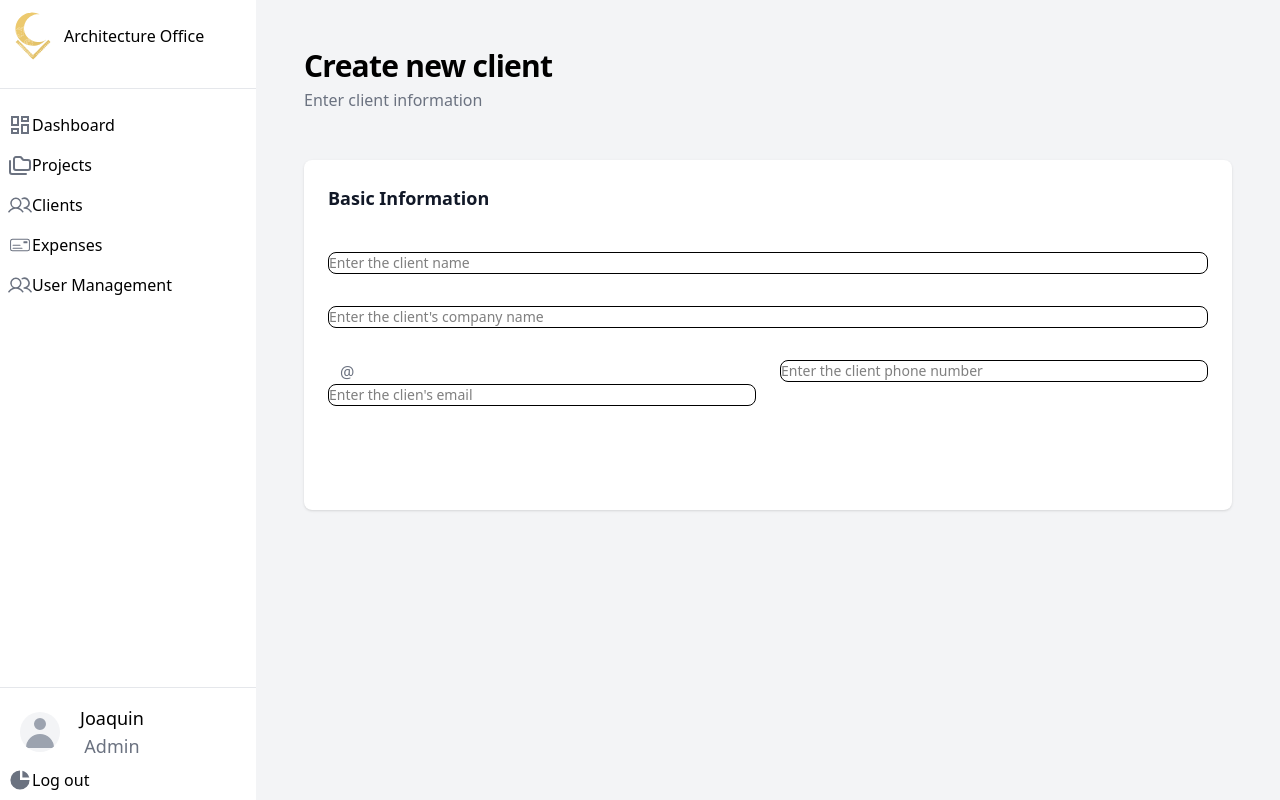
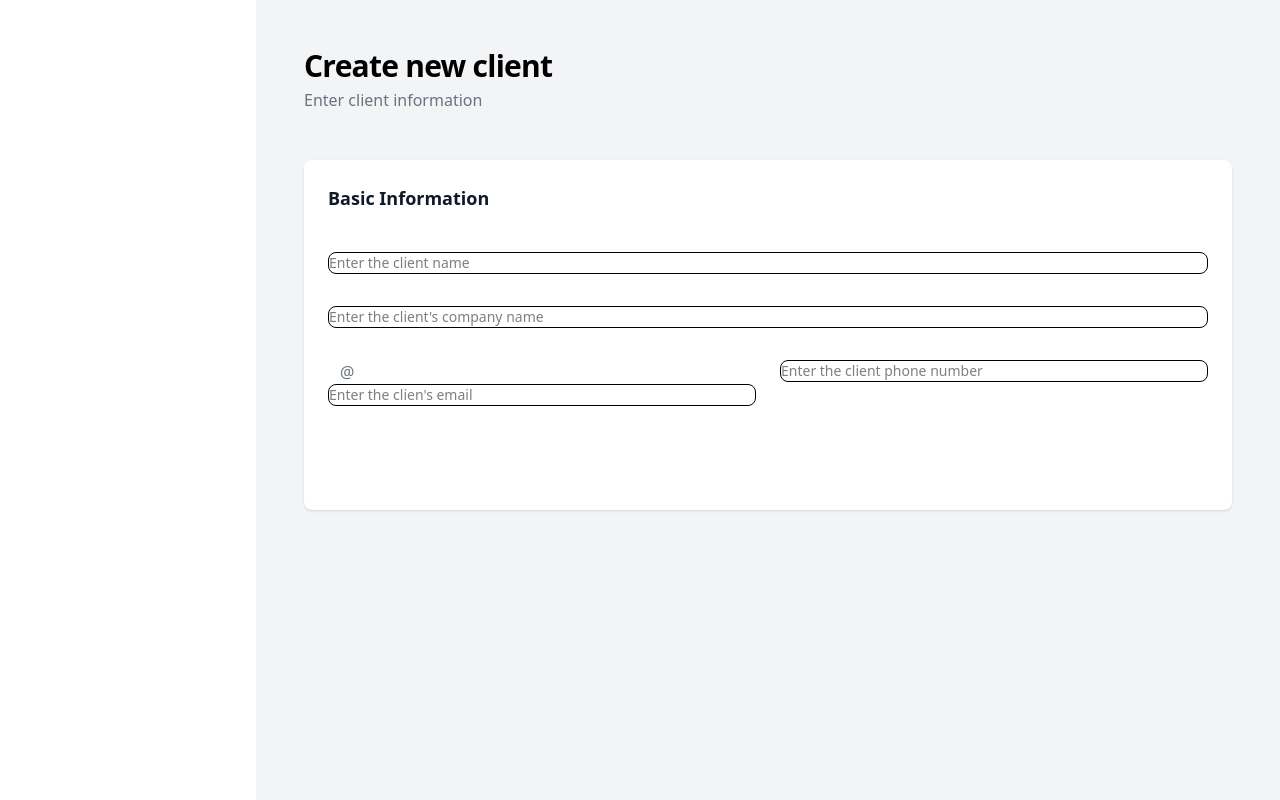
Before and after one commit to Aquino-Joaquin/architecture-office-management, a React (Vite) app in the folder frontend/: page /newclient in a window 1280 px wide. Built offline with nearby package versions, Linux system fonts and the light colour scheme.

Commit message:
feat: display user info in LeftBar

```diff
--- a/frontend/src/components/LeftBar.tsx
+++ b/frontend/src/components/LeftBar.tsx
@@ -1,5 +1,4 @@
 import {
-  Avatar,
   Sidebar,
   SidebarItem,
   SidebarItemGroup,
@@ -8,12 +7,15 @@ import {
 import { HiChartPie } from "react-icons/hi";
 import type { LeftBarType } from "../types/LeftBarType";
 import { useNavigate } from "react-router-dom";
+import type { User } from "../types/User";
 type LeftBarProps = {
   items: LeftBarType[];
+  user?: User;
 };
 
-export default function LeftBar({ items }: LeftBarProps) {
+export default function LeftBar({ items, user }: LeftBarProps) {
   const navigate = useNavigate();
+
   return (
     <Sidebar
       aria-label="Sidebar with content separator example"
@@ -28,6 +30,7 @@ export default function LeftBar({ items }: LeftBarProps) {
           />
           <h1 className="font-medium">Architecture Office</h1>
         </div>
+
         <SidebarItemGroup>
           {items.map(({ title, Icon, path }) => (
             <SidebarItem
@@ -40,20 +43,30 @@ export default function LeftBar({ items }: LeftBarProps) {
             </SidebarItem>
           ))}
         </SidebarItemGroup>
+
         <SidebarItemGroup className="mt-auto">
           <div className="ml-5 flex flex-wrap gap-5 justify-baseline">
-            <Avatar rounded />
-            <h1 className="text-center items-center text-lg font-medium text-black">
-              Joaquin
+            <div className="flex h-10 w-10 shrink-0 items-center justify-center rounded-full bg-blue-100 text-sm font-bold text-blue-600">
+              {user?.name?.charAt(0) ?? "?"}
+            </div>
+
+            <h1 className="text-lg font-medium text-black">
+              {user?.name ?? "Loading..."}
               <br />
-              <span className="text-gray-500 font-medium">Admin</span>
+              <span className="text-gray-500 font-medium">
+                {user?.role ?? ""}
+              </span>
             </h1>
           </div>
 
           <SidebarItem
             className="text-black! hover:text-gray-50"
             icon={HiChartPie}
-            onClick={() => navigate("/login")}
+            onClick={() => {
+              localStorage.removeItem("token");
+              localStorage.removeItem("user");
+              navigate("/login");
+            }}
           >
             Log out
           </SidebarItem>
--- a/frontend/src/components/loginForm.tsx
+++ b/frontend/src/components/loginForm.tsx
@@ -13,16 +13,24 @@ export default function LoginForm() {
     e.preventDefault();
     try {
       const res = await api.post("auth/login", { userName, password });
+
       localStorage.setItem("token", res.data.accessToken);
-      const user = {
-        role: res.data.role,
-      };
-      if (user.role === "Staff") {
+
+      localStorage.setItem(
+        "user",
+        JSON.stringify({
+          id: res.data.id,
+          name: res.data.userName,
+          role: res.data.role,
+        })
+      );
+
+      if (res.data.role === "Admin") {
         navigate("/");
       } else {
         navigate("/projects");
       }
-    } catch (error: any) {
+    } catch (error) {
       toast.error("Login failed");
       setUserName("");
       setPassword("");
--- a/frontend/src/pages/AdminOverview.tsx
+++ b/frontend/src/pages/AdminOverview.tsx
@@ -4,7 +4,9 @@ import type { LeftBarType } from "../types/LeftBarType";
 import { LuFolders } from "react-icons/lu";
 import { CiMoneyCheck1 } from "react-icons/ci";
 import { PiUsers } from "react-icons/pi";
-import { Outlet } from "react-router-dom";
+import { Outlet, useParams } from "react-router-dom";
+import type { User } from "../types/User";
+import { useEffect, useState } from "react";
 
 export default function AdminOverview() {
   const leftBarInfomation: LeftBarType[] = [
@@ -34,10 +36,19 @@ export default function AdminOverview() {
       path: "/users",
     },
   ];
+  const [user, setUser] = useState<User | null>(null);
+
+  useEffect(() => {
+    const storedUser = localStorage.getItem("user");
+    if (storedUser) {
+      setUser(JSON.parse(storedUser));
+    }
+  }, []);
+
   return (
     <div className="flex h-screen overflow-hidden">
       <aside className="w-64 shrink-0 overflow-y-auto">
-        <LeftBar items={leftBarInfomation} />
+        {user && <LeftBar items={leftBarInfomation} user={user} />}
       </aside>
 
       <main className="flex-1 overflow-y-auto bg-gray-100 p-6">
```
